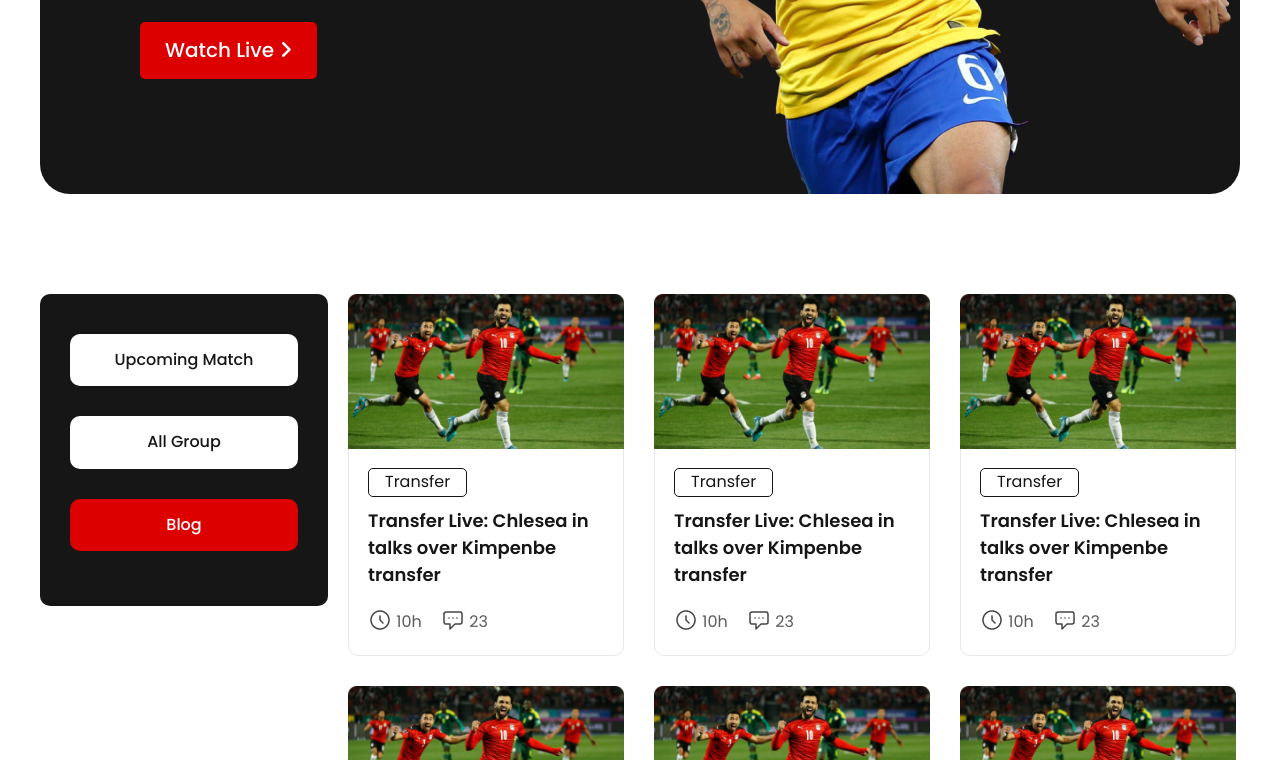
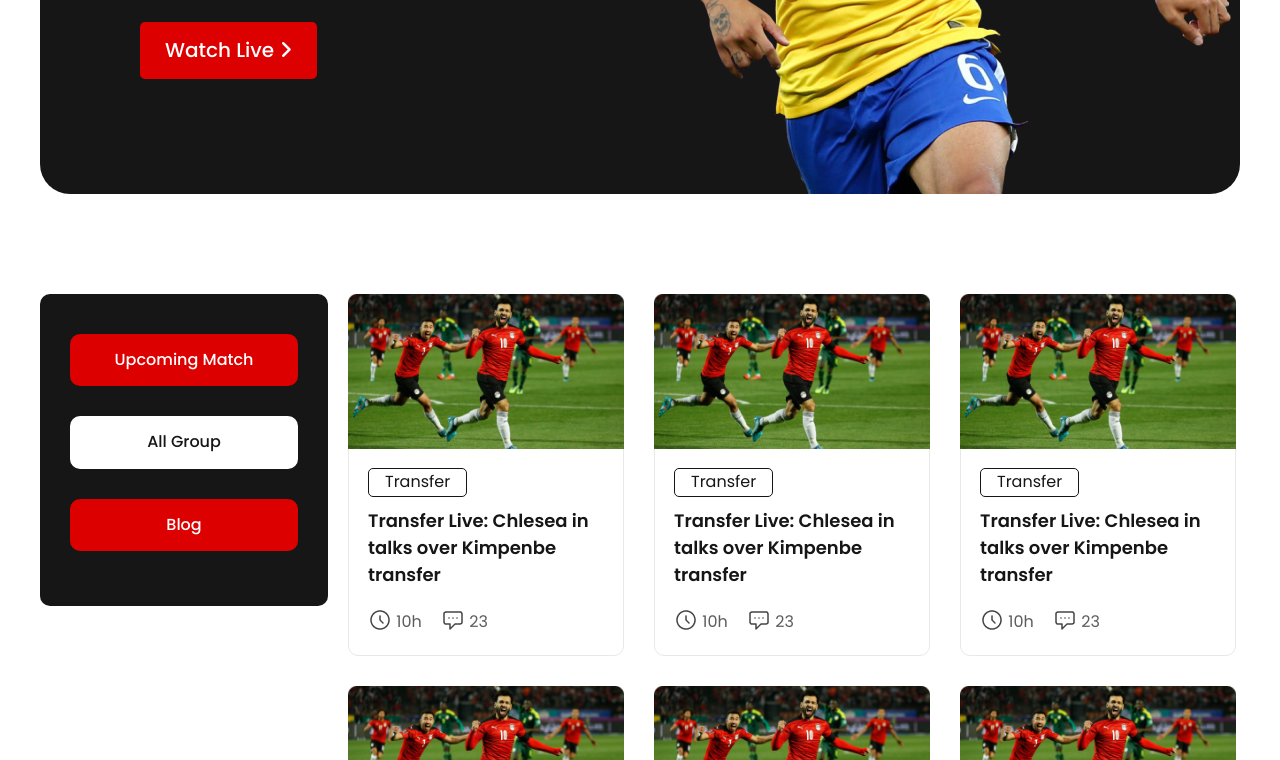
Before and after one commit to Jakirh6772/Assignment-2, a plain HTML site: page index.html in a window 1280 px wide. In both pictures the pointer is over the link "Upcoming Match". Shown: the part 506-1266 px from the top of the page. Drawn offline with Linux system fonts and the light colour scheme.

Commit message:
add hover

```diff
--- a/css/style.css
+++ b/css/style.css
@@ -96,6 +96,11 @@ ul{
     text-decoration: none;
     display: block;
     border-radius: 10px;
+    transition: .3s;
+}
+.blog-list ul li a:hover{
+    background-color: #DD0000;
+    color: white;
 }
 .blog-list ul li a.active{
     color: #fff;
```
